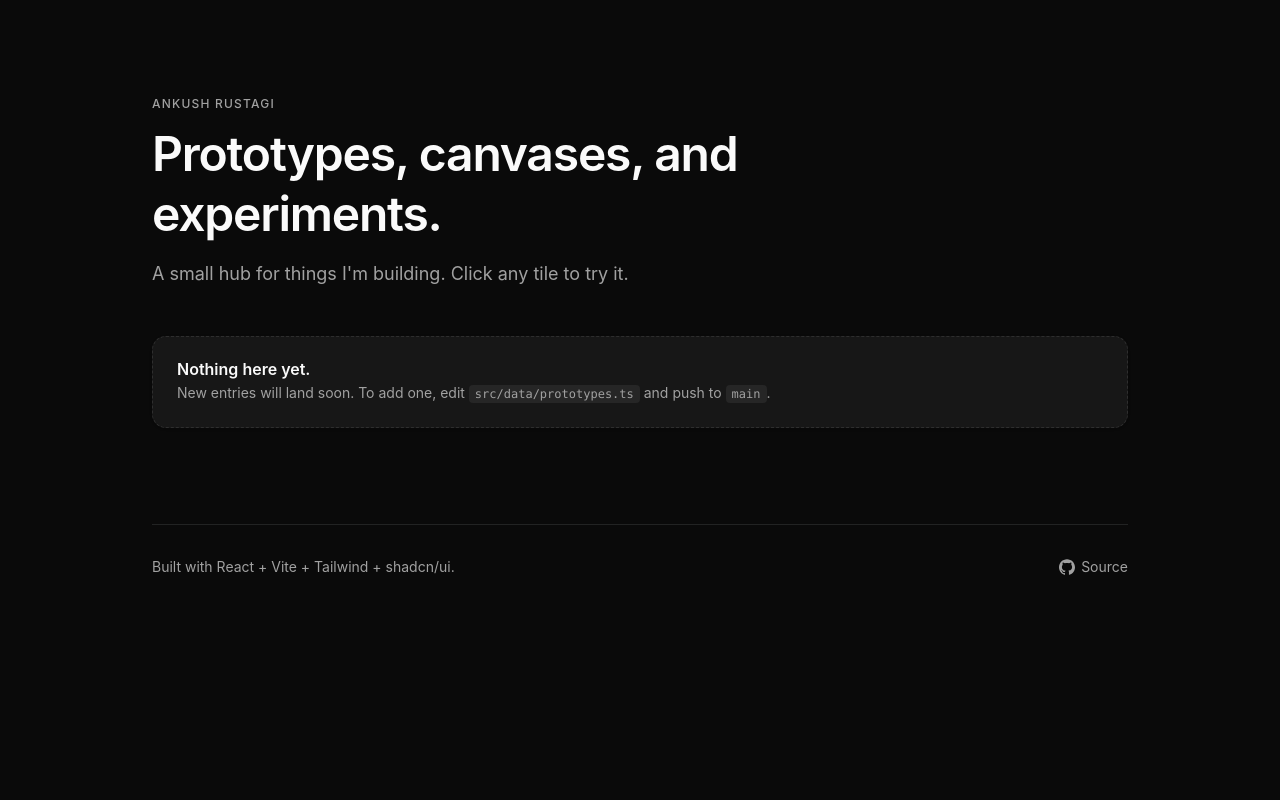
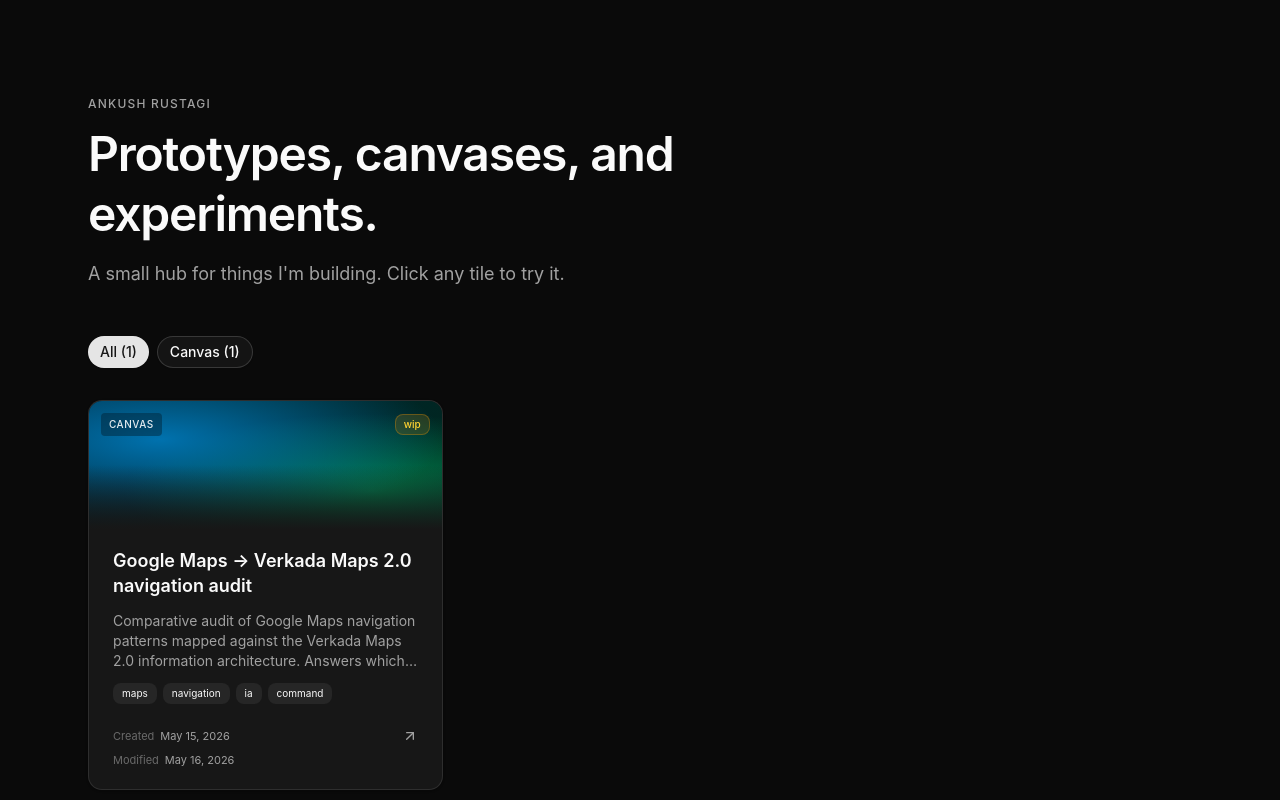
Before and after one commit to Ankush-Rustagi/Ankush-Rustagi.github.io, a React (Vite) app: page / in a window 1280 px wide. Shown: the top 800 px of the page. Built offline with nearby package versions, Linux system fonts and the light colour scheme.

Commit message:
Add Maps 2.0 nav audit card with gradient header and dual dates

```diff
--- a/src/App.tsx
+++ b/src/App.tsx
@@ -1,7 +1,11 @@
 import { useMemo, useState } from "react"
 import { ArrowUpRight } from "lucide-react"
 
-import { prototypes, type PrototypeCategory } from "@/data/prototypes"
+import {
+  prototypes,
+  GRADIENTS,
+  type PrototypeCategory,
+} from "@/data/prototypes"
 import { Badge } from "@/components/ui/badge"
 import { Button } from "@/components/ui/button"
 import {
@@ -24,13 +28,21 @@
 }
 
 const STATUS_STYLES: Record<string, string> = {
-  live: "bg-emerald-500/10 text-emerald-700 dark:text-emerald-400 border-emerald-500/20",
-  wip: "bg-amber-500/10 text-amber-700 dark:text-amber-400 border-amber-500/20",
-  archived:
-    "bg-muted text-muted-foreground border-border",
+  live: "bg-emerald-500/15 text-emerald-300 border-emerald-500/30",
+  wip: "bg-amber-500/15 text-amber-300 border-amber-500/30",
+  archived: "bg-muted text-muted-foreground border-border",
 }
 
 type Filter = "all" | PrototypeCategory
+
+function formatDate(iso: string): string {
+  const d = new Date(iso + "T00:00:00")
+  return d.toLocaleDateString("en-US", {
+    month: "short",
+    day: "numeric",
+    year: "numeric",
+  })
+}
 
 function App() {
   const [filter, setFilter] = useState<Filter>("all")
@@ -47,7 +59,7 @@
   }, [])
 
   return (
-    <main className="mx-auto max-w-5xl px-6 py-16 md:py-24">
+    <main className="mx-auto max-w-6xl px-6 py-16 md:py-24">
       <header className="mb-12">
         <p className="text-xs font-medium uppercase tracking-widest text-muted-foreground mb-3">
           Ankush Rustagi
@@ -110,7 +122,7 @@
           </nav>
 
           <section
-            className="grid grid-cols-1 md:grid-cols-2 lg:grid-cols-3 gap-4"
+            className="grid grid-cols-1 md:grid-cols-2 lg:grid-cols-3 gap-5"
             aria-label="Prototype list"
           >
             {visible.map((p) => (
@@ -121,35 +133,45 @@
                 rel={p.external ? "noopener noreferrer" : undefined}
                 className="group block"
               >
-                <Card className="h-full transition-all hover:shadow-md hover:-translate-y-0.5 hover:border-foreground/30">
-                  <CardHeader>
-                    <div className="flex items-center justify-between mb-1">
-                      <span className="text-xs font-medium uppercase tracking-wider text-muted-foreground">
+                <Card className="h-full overflow-hidden p-0 gap-0 transition-all hover:shadow-lg hover:shadow-foreground/5 hover:-translate-y-0.5 hover:border-foreground/30">
+                  <div
+                    className="relative h-32 w-full overflow-hidden"
+                    style={{ background: GRADIENTS[p.gradient] }}
+                  >
+                    <div className="absolute inset-0 bg-gradient-to-t from-card via-transparent to-transparent" />
+                    <div className="absolute top-3 left-3 right-3 flex items-center justify-between">
+                      <span className="text-[10px] font-medium uppercase tracking-wider text-white/90 bg-black/30 backdrop-blur-sm px-2 py-1 rounded">
                         {CATEGORY_LABELS[p.category]}
                       </span>
                       <Badge
                         variant="outline"
                         className={cn(
-                          "text-xs",
+                          "text-[10px] backdrop-blur-sm",
                           STATUS_STYLES[p.status]
                         )}
                       >
                         {p.status}
                       </Badge>
                     </div>
-                    <CardTitle className="text-lg">{p.title}</CardTitle>
-                    <CardDescription className="line-clamp-3">
+                  </div>
+
+                  <CardHeader className="pt-5 pb-3">
+                    <CardTitle className="text-lg leading-snug">
+                      {p.title}
+                    </CardTitle>
+                    <CardDescription className="line-clamp-3 mt-1.5">
                       {p.description}
                     </CardDescription>
                   </CardHeader>
+
                   {p.tags && p.tags.length > 0 && (
-                    <CardContent>
+                    <CardContent className="pb-3">
                       <div className="flex flex-wrap gap-1.5">
                         {p.tags.map((t) => (
                           <Badge
                             key={t}
                             variant="secondary"
-                            className="text-xs font-normal"
+                            className="text-[10px] font-normal"
                           >
                             {t}
                           </Badge>
@@ -157,12 +179,32 @@
                       </div>
                     </CardContent>
                   )}
-                  <CardFooter className="mt-auto justify-between text-xs text-muted-foreground">
-                    <time dateTime={p.date}>{p.date}</time>
-                    <ArrowUpRight
-                      className="size-4 transition-transform group-hover:translate-x-0.5 group-hover:-translate-y-0.5"
-                      aria-hidden
-                    />
+
+                  <CardFooter className="mt-auto pt-3 pb-5 flex flex-col items-stretch gap-2">
+                    <div className="flex items-center justify-between text-[11px] text-muted-foreground">
+                      <span className="flex items-center gap-1.5">
+                        <span className="text-muted-foreground/60">
+                          Created
+                        </span>
+                        <time dateTime={p.createdDate}>
+                          {formatDate(p.createdDate)}
+                        </time>
+                      </span>
+                      <ArrowUpRight
+                        className="size-4 transition-transform group-hover:translate-x-0.5 group-hover:-translate-y-0.5"
+                        aria-hidden
+                      />
+                    </div>
+                    <div className="flex items-center justify-between text-[11px] text-muted-foreground">
+                      <span className="flex items-center gap-1.5">
+                        <span className="text-muted-foreground/60">
+                          Modified
+                        </span>
+                        <time dateTime={p.modifiedDate}>
+                          {formatDate(p.modifiedDate)}
+                        </time>
+                      </span>
+                    </div>
                   </CardFooter>
                 </Card>
               </a>
--- a/src/data/prototypes.ts
+++ b/src/data/prototypes.ts
@@ -8,6 +8,14 @@
   | 'tool'
   | 'writeup'
 
+export type GradientTheme =
+  | 'maps'
+  | 'hex'
+  | 'floorplans'
+  | 'cursor'
+  | 'router'
+  | 'default'
+
 export interface Prototype {
   slug: string
   title: string
@@ -15,23 +23,38 @@
   href: string
   category: PrototypeCategory
   status: PrototypeStatus
-  date: string
+  createdDate: string
+  modifiedDate: string
+  gradient: GradientTheme
   tags?: string[]
   external?: boolean
 }
 
+export const GRADIENTS: Record<GradientTheme, string> = {
+  maps: 'radial-gradient(ellipse 80% 70% at 20% 30%, oklch(0.55 0.18 230 / 0.85), transparent), radial-gradient(ellipse 70% 60% at 80% 70%, oklch(0.62 0.18 160 / 0.7), transparent), linear-gradient(135deg, oklch(0.25 0.05 230), oklch(0.22 0.08 180))',
+  hex: 'conic-gradient(from 180deg at 50% 50%, oklch(0.65 0.2 200), oklch(0.6 0.22 280), oklch(0.65 0.22 340), oklch(0.7 0.2 60), oklch(0.7 0.2 140), oklch(0.65 0.2 200))',
+  floorplans:
+    'radial-gradient(ellipse 70% 60% at 30% 30%, oklch(0.6 0.16 195 / 0.85), transparent), radial-gradient(ellipse 60% 50% at 75% 75%, oklch(0.7 0.18 70 / 0.7), transparent), linear-gradient(135deg, oklch(0.25 0.06 195), oklch(0.25 0.06 60))',
+  cursor:
+    'radial-gradient(ellipse 70% 60% at 25% 25%, oklch(0.55 0.22 290 / 0.9), transparent), radial-gradient(ellipse 60% 50% at 80% 80%, oklch(0.65 0.22 340 / 0.7), transparent), linear-gradient(135deg, oklch(0.22 0.08 290), oklch(0.2 0.1 320))',
+  router:
+    'radial-gradient(ellipse 70% 60% at 30% 25%, oklch(0.6 0.18 150 / 0.85), transparent), radial-gradient(ellipse 60% 55% at 75% 75%, oklch(0.55 0.2 265 / 0.7), transparent), linear-gradient(135deg, oklch(0.22 0.07 150), oklch(0.22 0.08 265))',
+  default:
+    'linear-gradient(135deg, oklch(0.25 0 0), oklch(0.18 0 0))',
+}
+
 export const prototypes: Prototype[] = [
-  // Add entries here. Newest at the top.
-  // Example:
-  // {
-  //   slug: 'chart-demo',
-  //   title: 'Command Chart Explorer',
-  //   description:
-  //     'Interactive Highcharts gallery exploring chart types we ship in Command analytics.',
-  //   href: '/chart-demo/',
-  //   category: 'canvas',
-  //   status: 'live',
-  //   date: '2026-05-16',
-  //   tags: ['highcharts', 'command', 'analytics'],
-  // },
+  {
+    slug: 'maps-2-0-nav-audit',
+    title: 'Google Maps → Verkada Maps 2.0 navigation audit',
+    description:
+      'Comparative audit of Google Maps navigation patterns mapped against the Verkada Maps 2.0 information architecture. Answers which patterns earn their place in Command, and which don\'t.',
+    href: '/maps-2-0-nav-audit/',
+    category: 'canvas',
+    status: 'wip',
+    createdDate: '2026-05-15',
+    modifiedDate: '2026-05-16',
+    gradient: 'maps',
+    tags: ['maps', 'navigation', 'ia', 'command'],
+  },
 ]
```
